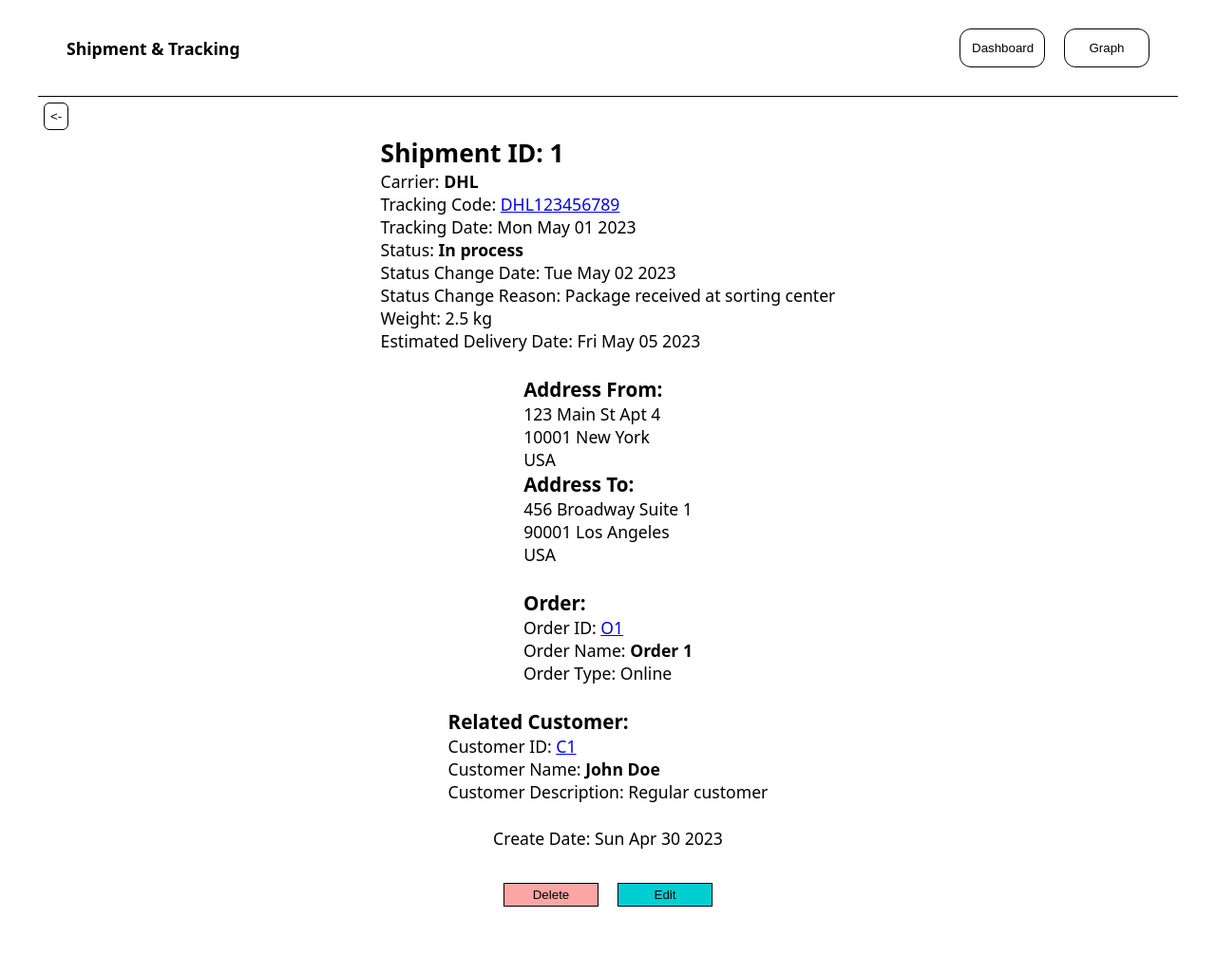
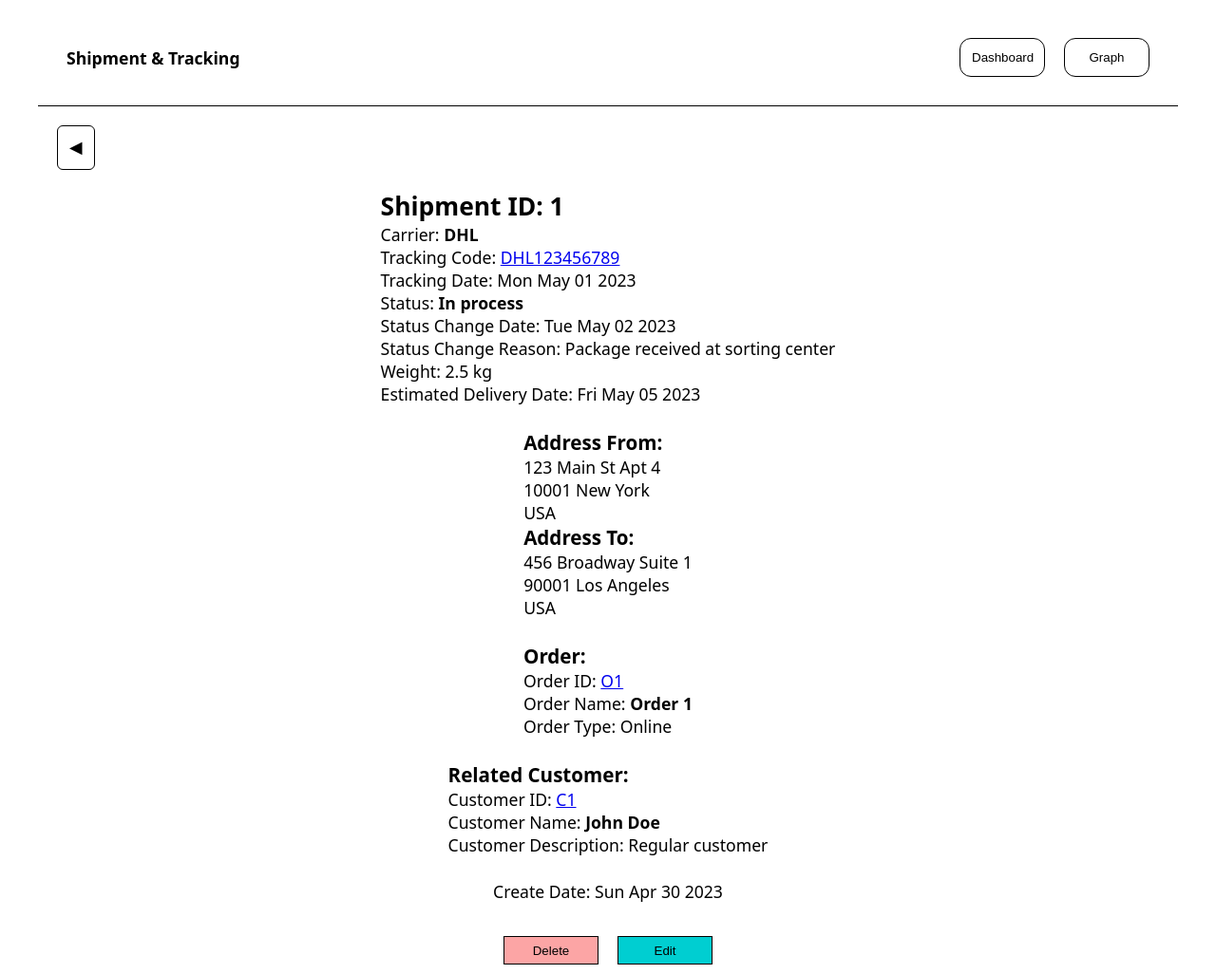
Before and after one commit to Bqnic/ht-shipment-tracking, a React (Vite) app: page /shipmentTracking/1 in a window 1280 px wide. Shown: the whole page at 95% size. Before the commit the page ends 965 px from the top, so only its background shows below. Built offline with nearby package versions, Linux system fonts and the light colour scheme.

Commit message:
finish desktop design

```diff
--- a/src/index.css
+++ b/src/index.css
@@ -22,6 +22,7 @@ body {
   justify-content: space-between;
   align-items: center;
   padding: 30px;
+  margin: 10px 0px;
   border-bottom: 1px solid black;
 }
 .head p {
@@ -99,6 +100,13 @@ select {
   justify-content: center;
   gap: 10px;
 }
+.shipment-main-btns button {
+  transition: 0.5s;
+}
+.shipment-main-btns button:hover {
+  width: 60px;
+  transition: 0.5s;
+}
 .detailed-shipment {
   display: flex;
   flex-direction: column;
@@ -114,6 +122,12 @@ select {
 }
 .detailed-shipment-wrapper .buttons button {
   width: 100px;
+  transition: 0.5s;
+}
+.detailed-shipment-wrapper .buttons button:hover {
+  width: 110px;
+  height: 30px;
+  transition: 0.5s;
 }
 .edit-shipment,
 .create-shipment {
@@ -123,6 +137,9 @@ select {
   gap: 12px;
 }
 .go-back {
+  display: flex;
+  justify-content: center;
+  align-items: center;
   background: none;
   border: 1px solid black;
   border-radius: 6px;
@@ -138,6 +155,11 @@ select {
   background: none;
   border: 1px solid green;
   margin: 12px;
+  transition: 0.5s;
+}
+#adding-shipment:hover {
+  background-color: antiquewhite;
+  transition: 0.5s;
 }
 .tracking {
   display: flex;
@@ -209,12 +231,28 @@ textarea {
     width: 55px;
   }
   .detailed-shipment {
-    display: flex;
-    flex-direction: column;
-    justify-content: center;
-    align-items: center;
     gap: 25px;
     margin: 0 40px;
     font-size: 1.1rem;
   }
+  .detailed-shipment-wrapper .buttons button {
+    width: 100px;
+    height: 30px;
+  }
+  .go-back {
+    padding: 12px;
+    margin: 20px;
+    font-size: 1.1rem;
+  }
+  .form-group {
+    width: 70%;
+    font-size: 1.2rem;
+    margin-bottom: 6px;
+  }
+  input {
+    width: 200px;
+  }
+  textarea {
+    width: 200px;
+  }
 }
--- a/src/shipments/DetailedShipment.tsx
+++ b/src/shipments/DetailedShipment.tsx
@@ -20,7 +20,7 @@ export default function DetailedShipment({
           navigate("/shipmentTracking");
         }}
       >
-        &lt;-
+        ◀
       </button>
       <div className="detailed-shipment-wrapper">
         <div className="detailed-shipment">
```
